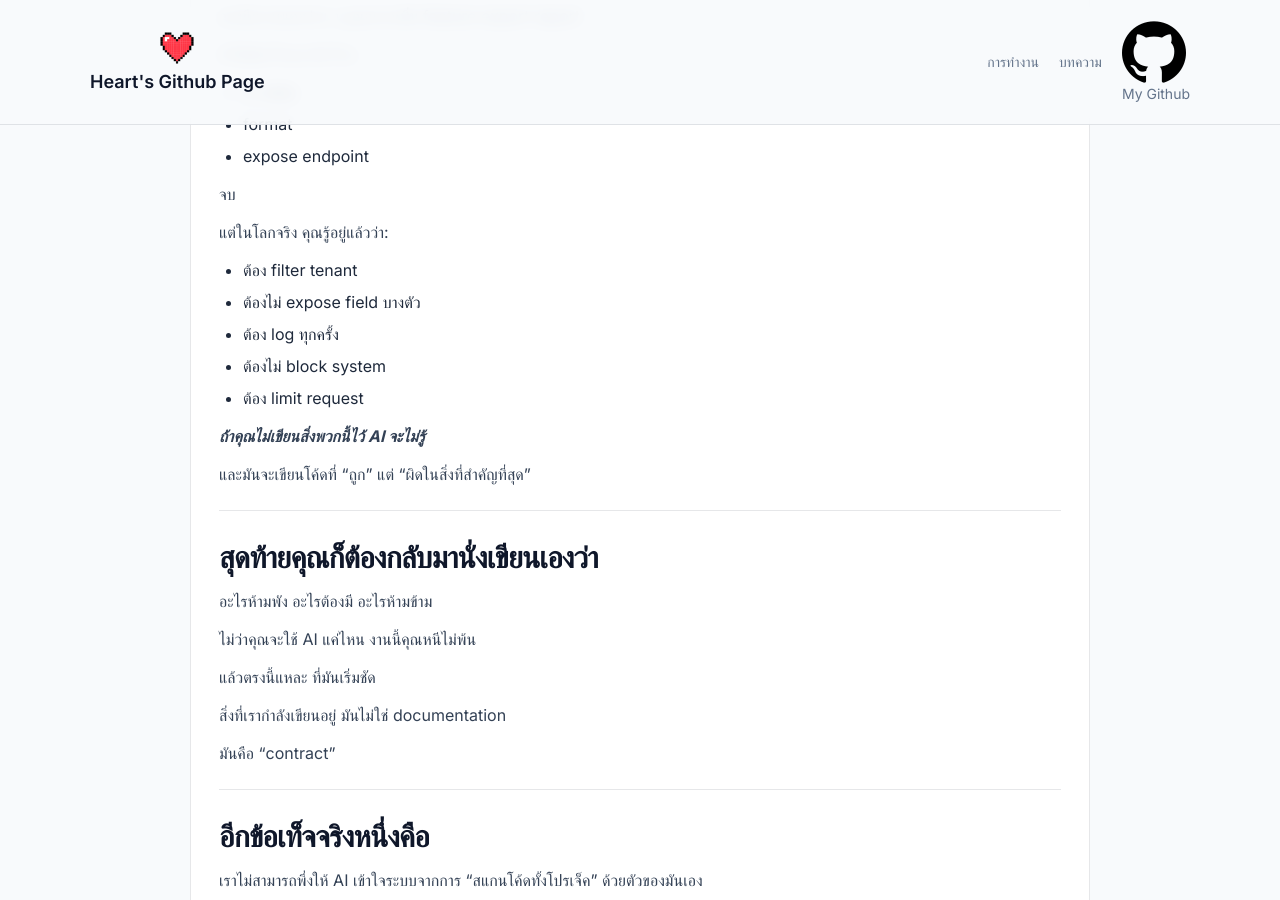
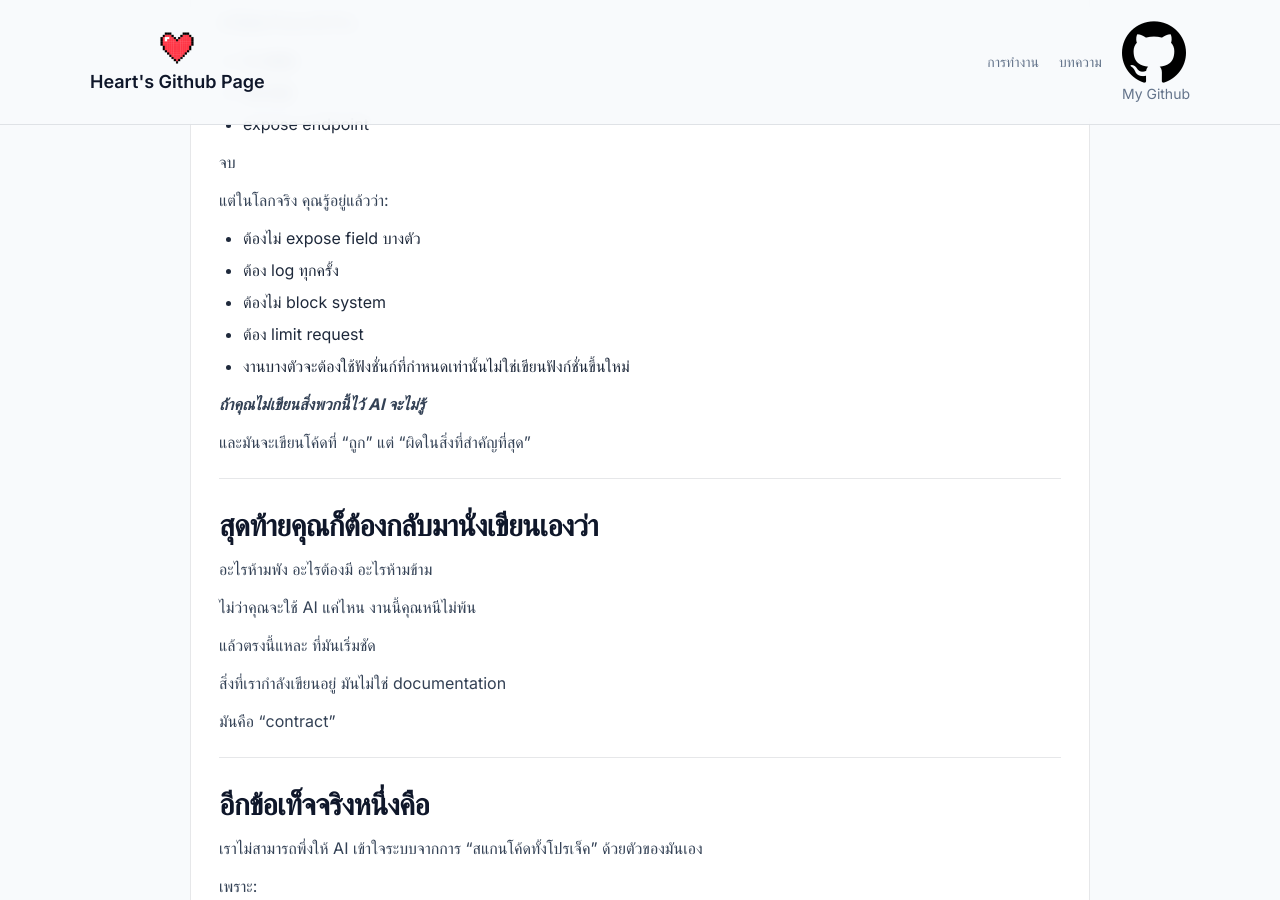
Before and after one commit to heart/heart.github.io, a Jekyll site: the page built from _posts/2026-04-15-contract-driven-architecture.md, in a window 1280 px wide and 900 px high, scrolled down 2366 px. Built offline with Jekyll 4.4.1, drawn with Linux system fonts in a browser that asks for light colours.

Commit message:
edit post

```diff
--- a/_posts/2026-04-15-contract-driven-architecture.md
+++ b/_posts/2026-04-15-contract-driven-architecture.md
@@ -86,7 +86,6 @@ doc ธรรมดามันยังไม่พอ
 
 มันคือพวกนี้
 
-- tenant หายกลางทาง
 - auth ไม่ถูก enforce
 - data บาง field หลุดออกไป
 - flow ที่ควร async กลายเป็น sync
@@ -136,11 +135,11 @@ AI ก็จะ:
 แต่ในโลกจริง
 คุณรู้อยู่แล้วว่า:
 
-- ต้อง filter tenant
 - ต้องไม่ expose field บางตัว
 - ต้อง log ทุกครั้ง
 - ต้องไม่ block system
 - ต้อง limit request
+- งานบางตัวจะต้องใช้ฟังชั่นก์ที่กำหนดเท่านั้นไม่ใช่เขียนฟังก์ชั่นขึ้นใหม่
 
 **_ถ้าคุณไม่เขียนสิ่งพวกนี้ไว้ AI จะไม่รู้_**
 
```
